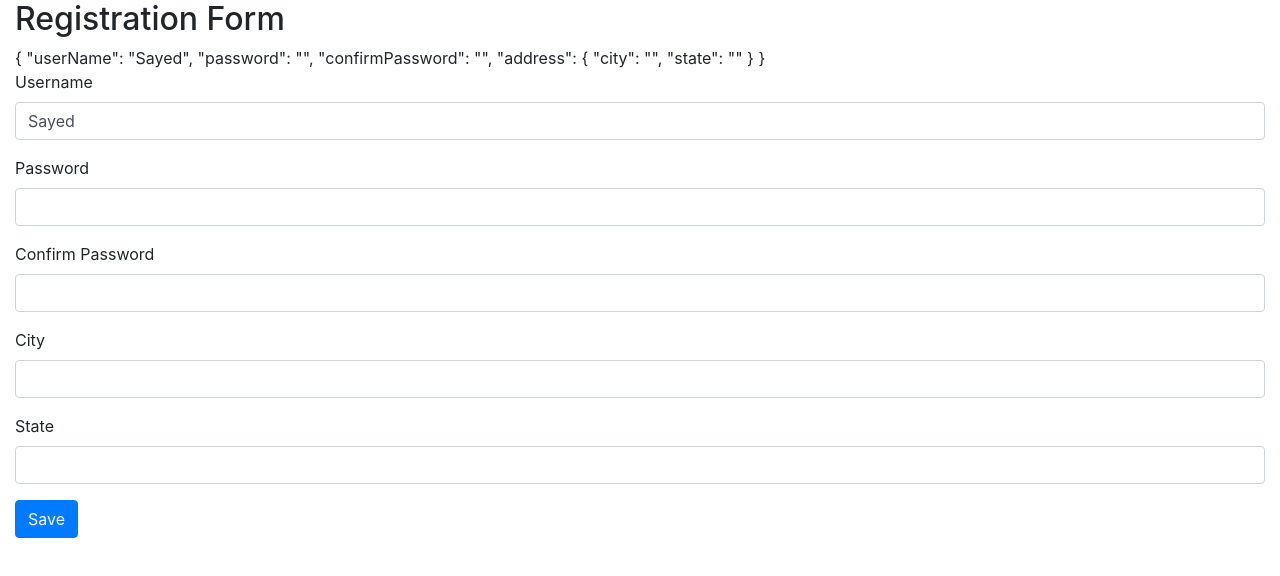
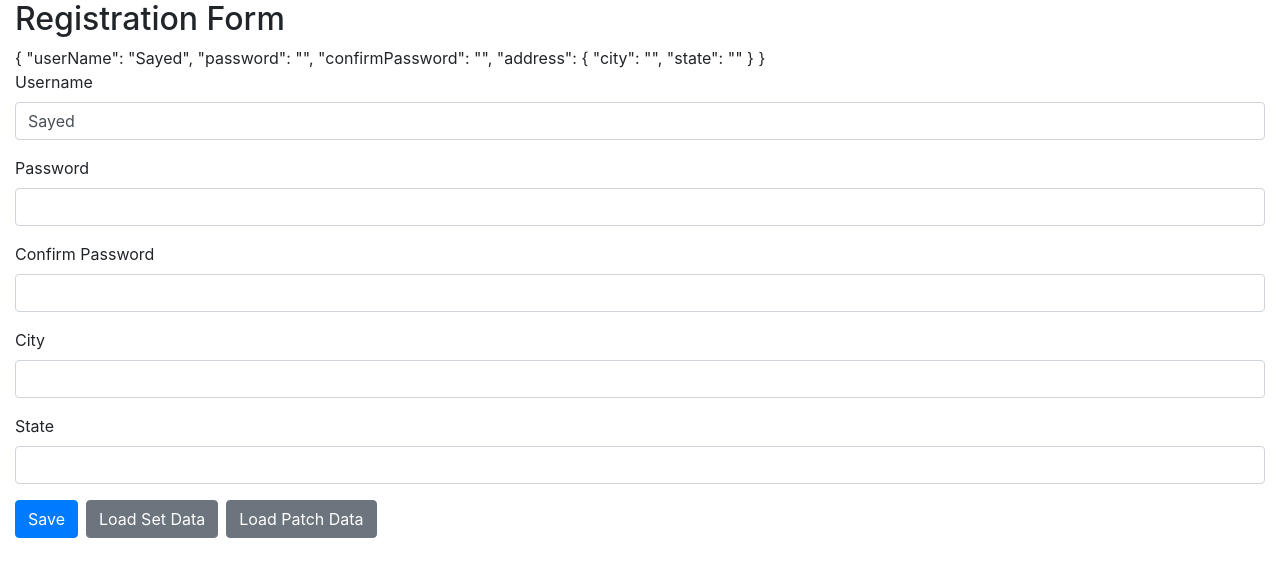
Before and after one commit to SMXeem/AngularReactiveFormTutorial, an Angular app: page / in a window 1280 px wide. Shown: the top 576 px of the page. Built offline with nearby package versions, Linux system fonts and the light colour scheme.

Commit message:
Managing control Values

```diff
--- a/src/app/app.component.html
+++ b/src/app/app.component.html
@@ -28,5 +28,8 @@
       </div>
     </div>
     <button class="btn btn-primary" type="submit">Save</button>
+    <button (click)="loadSetData()" class="btn btn-secondary ml-2" type="button">Load Set Data</button>
+    <button (click)="loadPatchData()" class="btn btn-secondary ml-2" type="button">Load Patch Data</button>
+
   </form>
 </div>
--- a/src/app/app.component.ts
+++ b/src/app/app.component.ts
@@ -17,4 +17,24 @@ export class AppComponent {
       state:new FormControl(''),
     })
   });
+
+  loadSetData(){
+    this.registrationForm.setValue({
+      userName: 'Sayed Al Zawad',
+      password: 'test',
+      confirmPassword: 'test',
+      address: {
+        city:'Dhaka',
+        state:'Mohammadpur'
+      }
+    })
+  }
+
+  loadPatchData(){
+    this.registrationForm.patchValue({
+      userName: 'Al Zawad',
+      password: 'test',
+      confirmPassword: 'test',
+    })
+  }
 }
```
